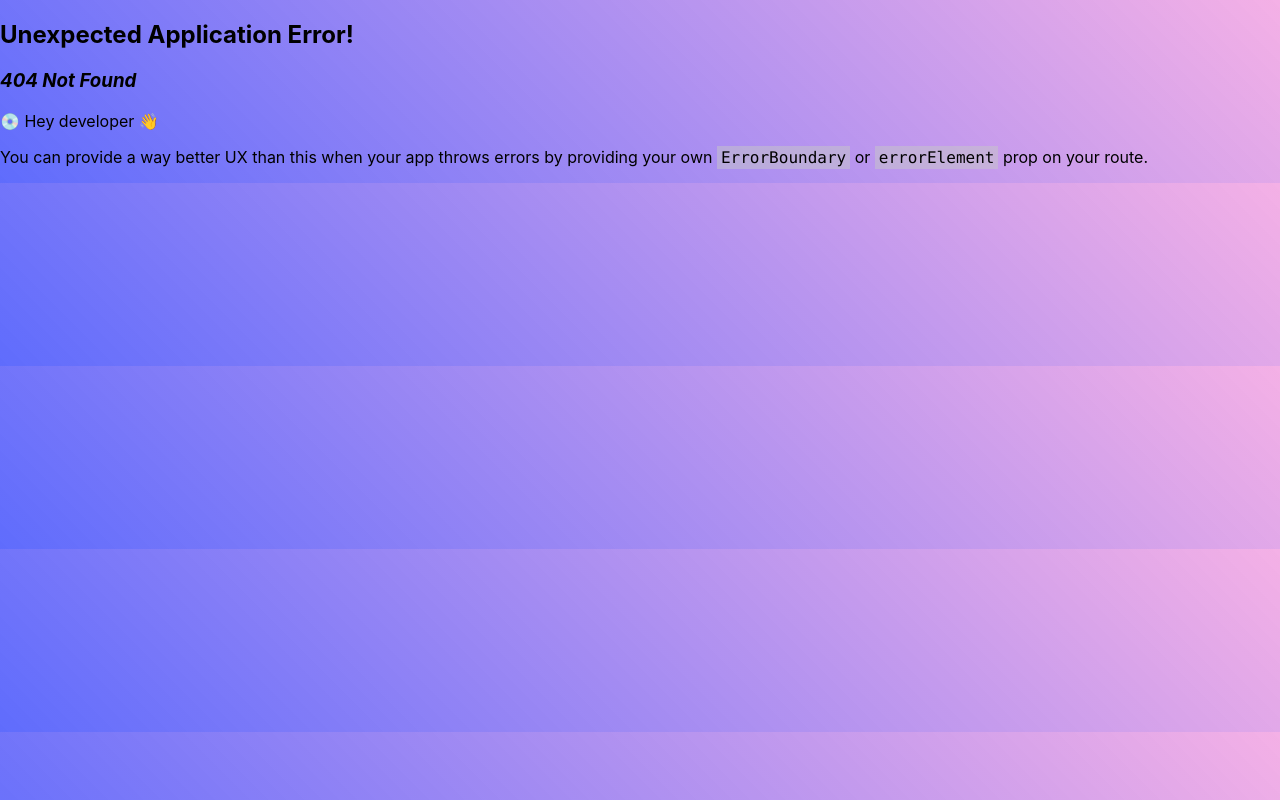
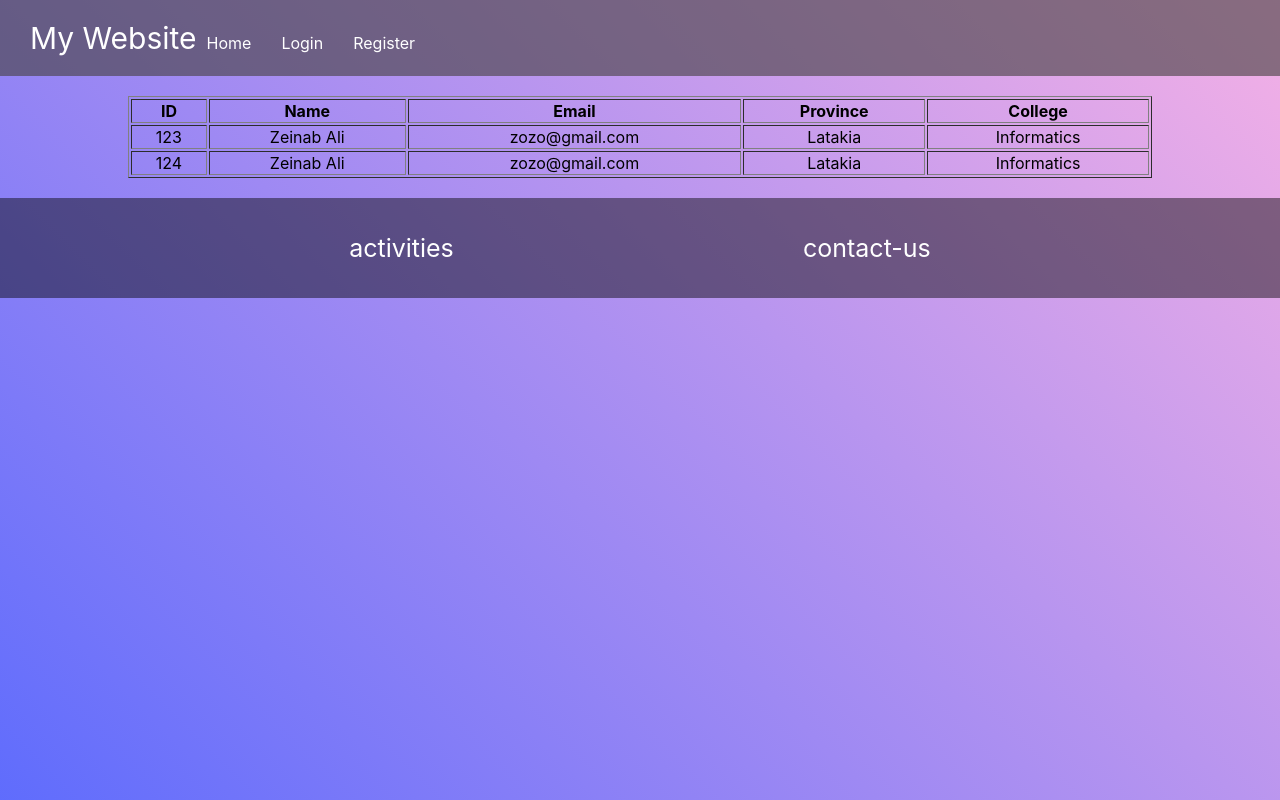
Before and after one commit to zeinab218ali/react-project, a React (Create React App) app: page /adminDashboard in a window 1280 px wide. Before the commit this address had no page. Built offline with nearby package versions, Linux system fonts and the light colour scheme.

Commit message:
add admin dashboard -  change login page

```diff
--- /dev/null
+++ b/src/Components/AdminDashboard/AdminDashboard.css
@@ -0,0 +1,7 @@
+.table{
+    width: 80%;
+    margin: 20px auto
+}
+.tableRow{
+    text-align: center;
+}
--- /dev/null
+++ b/src/Components/AdminDashboard/AdminDashboard.jsx
@@ -0,0 +1,51 @@
+import React, {useState} from "react";
+
+import Table from 'react-bootstrap/Table';
+import './AdminDashboard.css'
+
+function AdminDashboard() {
+    const [students, setStudents] = useState([{
+        id: 123,
+        name: 'Zeinab Ali',
+        email: 'zozo@gmail.com',
+        province: 'Latakia',
+        college: 'Informatics'
+      },
+      {
+        id: 124,
+        name: 'Zeinab Ali',
+        email: 'zozo@gmail.com',
+        province: 'Latakia',
+        college: 'Informatics'
+      }
+      ]);
+    return (
+
+        <Table className='table' border={1} striped bordered hover size="sm">
+          <thead>
+            <tr>
+              <th>ID</th>
+              <th>Name</th>
+              <th>Email</th>
+              <th>Province</th>
+              <th>College</th>
+            </tr>
+          </thead>
+          <tbody>
+            {students.map(student => (
+                    <tr className='tableRow' key={student.id}>
+                      <td>{student.id}</td>
+                      <td>{student.name}</td>
+                      <td>{student.email}</td>
+                      <td>{student.province}</td>
+                      <td>{student.college}</td>
+                    </tr>
+            ))
+
+            }
+          </tbody>
+        </Table>
+      );
+}
+
+export default AdminDashboard;
--- a/src/Components/Login/Login.jsx
+++ b/src/Components/Login/Login.jsx
@@ -47,14 +47,31 @@ function Login() {
       });
       console.log('Login response:', response.data);
       // Check if login is successful (you may need to modify this condition based on your backend response)
-      if (response.data.success && response.data.isAdmin) {
-        // Set admin login status in local storage
-        localStorage.setItem('isAdmin', true);
-        // Redirect to admin dashboard (replace "/admin-dashboard" with the actual admin dashboard URL)
-        window.location.href = '/admin-dashboard';
-      } else {
-        // Display an error message or take appropriate action for non-admin login
-        alert('Invalid credentials. Please try again.');
+      // if (response.data.success && response.data.isAdmin) {
+      //   if (response.status === 200 && response.data.isAdmin) {
+      // // Set admin login status in local storage
+      //   localStorage.setItem('isAdmin', true);
+      //   localStorage.setItem('userData', response.data)
+      //   // Redirect to admin dashboard (replace "/admin-dashboard" with the actual admin dashboard URL)
+      //   window.location.href = '/admin-dashboard';
+      // } else {
+      //   // Display an error message or take appropriate action for non-admin login
+      //   alert('Invalid credentials. Please try again.');
+      // }
+
+      if(response.status === 200){
+        // localStorage.setItem('isAdmin', response.isAdmin);
+        // localStorage.setItem('userData', response.data)
+        if(response.isAdmin){
+          localStorage.setItem('isAdmin', true);
+          localStorage.setItem('userData', response.data);
+          window.location.href = '/admin-dashboard';
+        }
+        else{
+          localStorage.setItem('isAdmin', false);
+          localStorage.setItem('userData', response.data)
+          window.location.href = '/dashboard';
+        }
       }
     } catch (error) {
       console.log('Error logging in:', error);
--- a/src/Components/Navbar/Navbar.jsx
+++ b/src/Components/Navbar/Navbar.jsx
@@ -23,8 +23,44 @@ function MyNavbar(){
     alert("logged out")
     localStorage.setItem("isLogged", false)
     setIsLogged(false)
+    setIsAdmin(false)
+
   }
   const [isLogged, setIsLogged] = React.useState(localStorage.getItem("isLogged") ==="true")
+  const [isAdmin, setIsAdmin] = React.useState(localStorage.getItem("isAdmin") ==="true")
+
+  const getLinks = () => {
+    console.log(isAdmin)
+    if(isLogged){
+      if(isAdmin){
+        return (<>
+
+        <Nav.Link>
+          <Link to="/registerRequest" className="nav-link ">Requests</Link>
+        </Nav.Link>
+        <Nav.Link>
+          <Link to="/adminDashboard" className="nav-link ">Active users</Link>
+        </Nav.Link>
+        </>)
+      }
+      else{
+        return null
+      }
+
+    } else{
+      return (
+        <>
+
+        <Nav.Link>
+          <Link to="/Login" className="nav-link ">Login</Link>
+        </Nav.Link>
+        <Nav.Link>
+          <Link to="/Register" className="nav-link ">Register</Link>
+        </Nav.Link>
+        </>
+      )
+    }
+  }
   return(
     <Navbar>
       <Container>
@@ -35,17 +71,32 @@ function MyNavbar(){
             <Nav.Link>
               <Link to="/home" className="nav-link ">Home</Link>
             </Nav.Link>
+            {/* {isLogged && isAdmin ?
+            <>
+
+            <Nav.Link>
+              <Link to="/registerRequest" className="nav-link ">Requests</Link>
+            </Nav.Link>
+            <Nav.Link>
+              <Link to="/adminDashboard" className="nav-link ">Active users</Link>
+            </Nav.Link>
+            </>
+            :
+            <>
+
             <Nav.Link>
               <Link to="/Login" className="nav-link ">Login</Link>
             </Nav.Link>
             <Nav.Link>
               <Link to="/Register" className="nav-link ">Register</Link>
             </Nav.Link>
+            </>
+            } */}
+
+            {getLinks()}
 
 
-        {
-          isLogged && <Nav.Link onClick={logout}>logout</Nav.Link>
-        }
+        { isLogged && <Nav.Link onClick={logout}>logout</Nav.Link>}
           </Nav>
         </Navbar.Collapse>
       </Container>
--- a/src/Components/Register/Register.jsx
+++ b/src/Components/Register/Register.jsx
@@ -139,11 +139,13 @@ function RegisterForm() {
   const [college, setCollege] = useState('');
   const [universityId, setUniversityId] = useState('');
   const [province, setProvince] = useState('');
+  const [email, setEmail] = useState('');
+
 
   const handleFormSubmit = async (e) => {
     e.preventDefault();
     try {
-      const response = await axios.post('YOUR_BACKEND_API_ENDPOINT/registration', {
+      const response = await axios.post('http://192.168.1.111:4000/registration', {
         name,
         password,
         college,
@@ -154,6 +156,7 @@ function RegisterForm() {
       // Reset form fields after successful submission
       setCollege('');
       setName('');
+      setEmail('')
       setPassword('');
       setUniversityId('');
       setProvince('');
@@ -168,6 +171,10 @@ function RegisterForm() {
 
   const handleNameChange = (e) => {
     setName(e.target.value);
+  };
+
+  const handleEmailChange = (e) => {
+    setEmail(e.target.value);
   };
 
   const handlePasswordChange = (e) => {
@@ -198,6 +205,17 @@ function RegisterForm() {
             placeholder="Enter your name"
             value={name}
             onChange={handleNameChange}
+            required
+          />
+        </div>
+        <div className="form-group">
+          <label htmlFor="email">Email</label>
+          <input
+            type="text"
+            id="email"
+            placeholder="Enter your email"
+            value={email}
+            onChange={handleEmailChange}
             required
           />
         </div>
@@ -246,7 +264,7 @@ function RegisterForm() {
             <option value="Aleppo">Aleppo</option>
             <option value="Damascus">Damascus</option>
             <option value="Homs">Homs</option>
-            <option value="Homs">Hama</option>
+            <option value="Hama">Hama</option>
             <option value="Homs">Tartus</option>
             <option value="Homs">Latakia</option>
             <option value="Homs">Deir ez-Zor</option>
--- /dev/null
+++ b/src/Components/RegisterRequest/RegisterRequest.css
@@ -0,0 +1,7 @@
+.table{
+    width: 80%;
+    margin: 20px auto
+}
+.tableRow{
+    text-align: center;
+}
--- /dev/null
+++ b/src/Components/RegisterRequest/RegisterRequest.jsx
@@ -0,0 +1,111 @@
+import React, { useState, useEffect } from 'react';
+import Table from 'react-bootstrap/Table';
+import axios from 'axios';
+import './RegisterRequest.css'
+import { Button } from 'react-bootstrap';
+
+function RegisterRequest() {
+  const [students, setStudents] = useState([{
+    id: 123,
+    name: 'Zeinab Ali',
+    email: 'zozo@gmail.com',
+    province: 'Latakia',
+    college: 'Informatics'
+  },
+  {
+    id: 124,
+    name: 'Zeinab Ali',
+    email: 'zozo@gmail.com',
+    province: 'Latakia',
+    college: 'Informatics'
+  }
+  ]);
+
+  const [affectedItems, setAffectedItems] = useState(0)
+  const [isAdmin, setIsAdmin] = React.useState(localStorage.getItem("isAdmin") ==="true")
+  // useEffect(() => {
+  //   fetchStudents();
+  // }, []);
+
+  // const fetchStudents = async () => {
+  //   try {
+  //     //const response = await axios.get('YOUR_BACKEND_API_ENDPOINT/students'); // Replace YOUR_BACKEND_API_ENDPOINT with your actual backend API endpoint
+  //     // setStudents(response.data);
+  //   } catch (error) {
+  //     console.log(error);
+  //   }
+  // };
+
+  // const students = [{
+  //   id: 123,
+  //   name: 'Zeinab Ali',
+  //   email: 'zozo@gmail.com',
+  //   province: 'Latakia',
+  //   college: 'Informatics'
+  // },
+  // {
+  //   id: 124,
+  //   name: 'Zeinab Ali',
+  //   email: 'zozo@gmail.com',
+  //   province: 'Latakia',
+  //   college: 'Informatics'
+  // }
+  // ]
+  const handleAccept =  (id) => {
+    // const response = await axios.post(`YOUR_BACKEND_API_ENDPOINT/accept/${id}`);
+    // if(response.status === 200){
+      const index = students.findIndex(item => item.id ===  id)
+      students.splice(index,1)
+      // console.log(id, students, index)
+      setStudents(students)
+      setAffectedItems(affectedItems +1)
+    // }
+  }
+
+  const handleReject =  (id) => {
+    // const response = await axios.post(`YOUR_BACKEND_API_ENDPOINT/reject/${id}`);
+    // if(response.status === 200){
+      const index = students.findIndex(item => item.id ===  id)
+
+      students.splice(index,1)
+      setStudents(students)
+      setAffectedItems(affectedItems +1)
+    // }
+  }
+  console.log(students)
+  return (
+
+    isAdmin ? <Table className='table' border={1} striped bordered hover size="sm">
+      <thead>
+        <tr>
+          <th>ID</th>
+          <th>Name</th>
+          <th>Email</th>
+          <th>Province</th>
+          <th>College</th>
+          <th>Actions</th>
+        </tr>
+      </thead>
+      <tbody>
+        {students.map(student => (
+                <tr className='tableRow' key={student.id}>
+                  <td>{student.id}</td>
+                  <td>{student.name}</td>
+                  <td>{student.email}</td>
+                  <td>{student.province}</td>
+                  <td>{student.college}</td>
+                  <td>
+                    <Button onClick={()=> handleAccept(student.id)}>Accept</Button>
+                    <Button onClick={()=> handleReject(student.id)}>Reject</Button>
+                  </td>
+                </tr>
+        ))
+
+        }
+      </tbody>
+    </Table>
+    : <p> You have to be an admin</p>
+  );
+}
+
+export default RegisterRequest;
```
Also changed, not shown: src/Components/Register-request/Register-request.jsx (deleted, +0 -43 lines), src/index.js (+10 -0 lines), src/Components/Register-request/Register-request.css (deleted).
